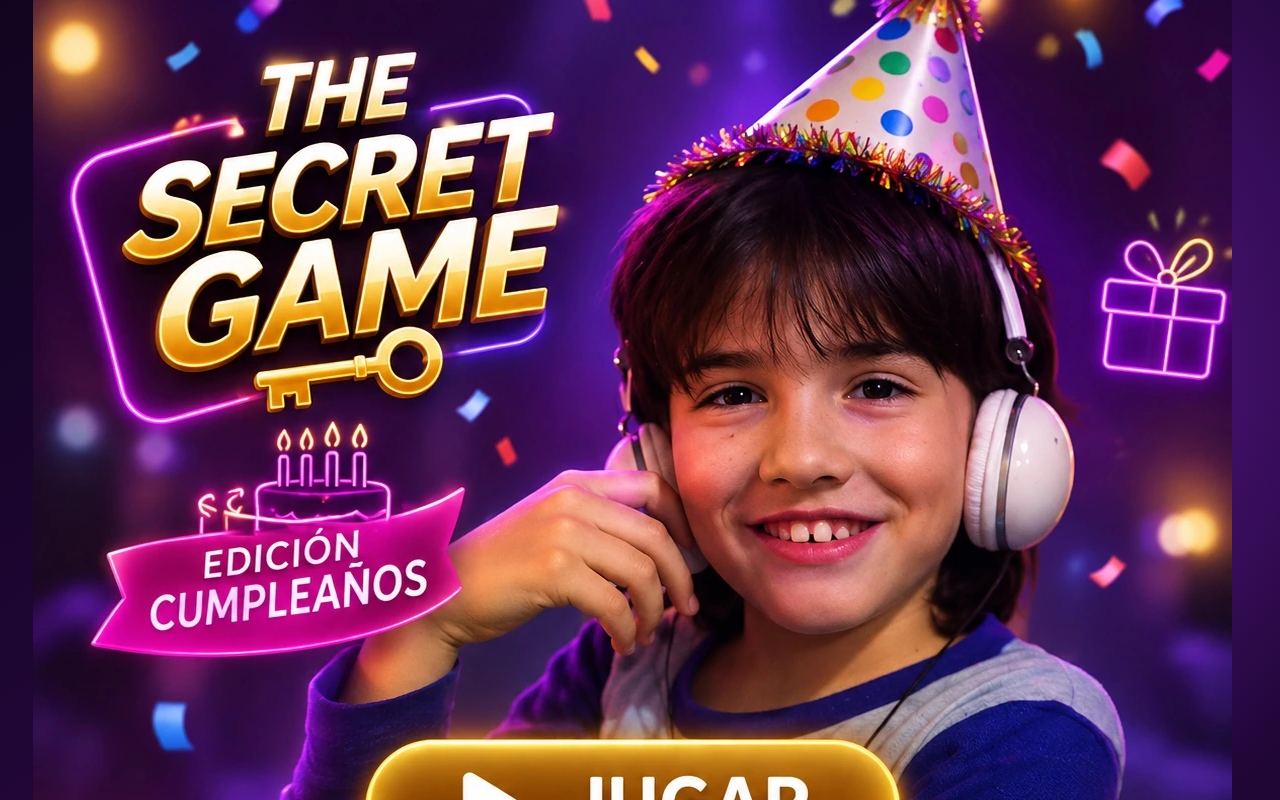
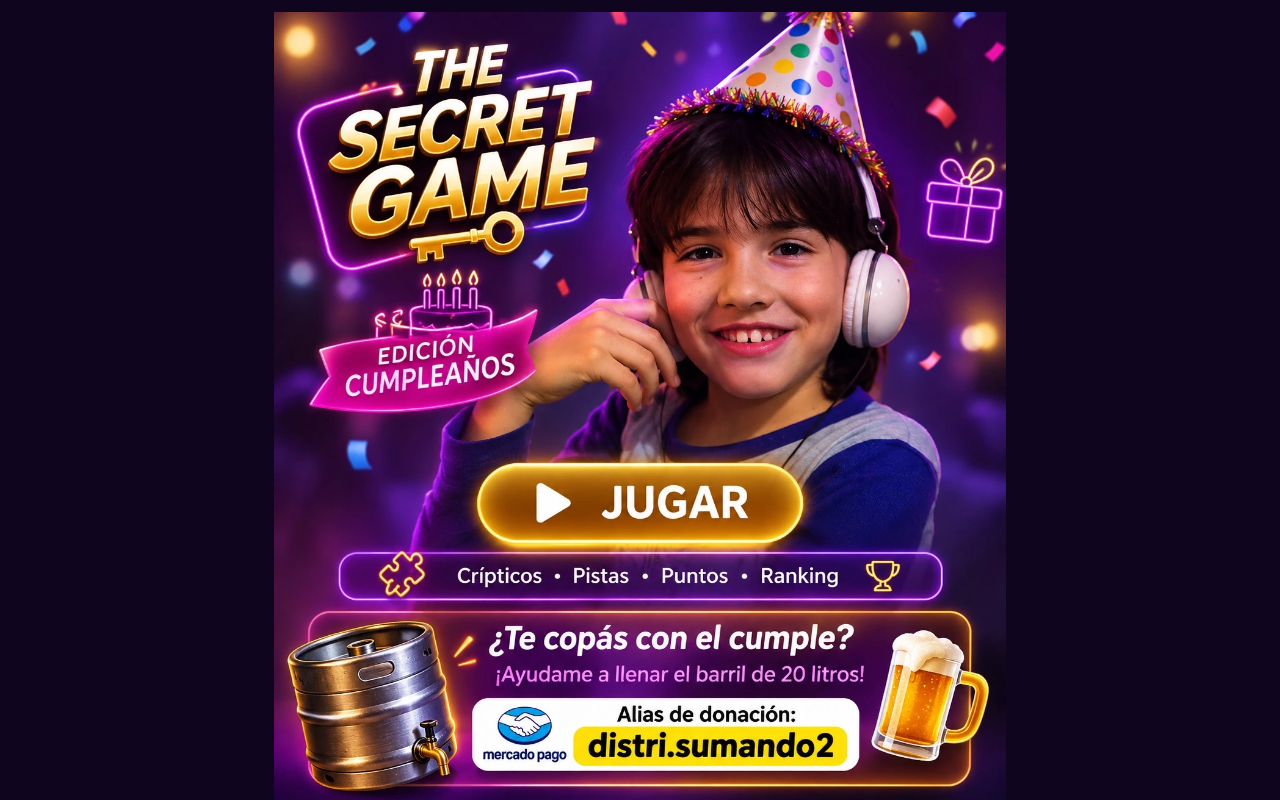
Before and after one commit to FreehandComunidad/supervecino-gestion, a Next.js app: page /cumple in a window 1280 px wide. Shown: the top 800 px of the page. Built offline with nearby package versions, Linux system fonts and the light colour scheme.

Commit message:
Style exact full artwork cover and transparent JUGAR hotspot

```diff
--- a/src/app/globals.css
+++ b/src/app/globals.css
@@ -258,3 +258,11 @@
 .secret-entry-screen .birthday-entry{width:100%;max-width:540px}
 .secret-entry-screen .birthday-entry-card{background:#fff;border-radius:22px;padding:30px}
 @media(max-width:600px){.secret-cover-art{padding:10px}.secret-cover-unavailable{min-height:96svh;border-radius:22px;padding:24px 16px}.secret-entry-back{top:10px;left:10px}}
+
+/* Exact artwork cover: preserve the supplied image and make only its JUGAR button interactive */
+.secret-cover{min-height:100svh;width:100%;display:flex;align-items:center;justify-content:center;overflow:hidden;padding:0;background:#10051f}
+.secret-cover-image-wrap{position:relative;width:min(100vw,calc(100svh * 0.914));aspect-ratio:1199/1312;max-height:100svh;flex:none}
+.secret-cover-image{display:block;width:100%;height:100%;object-fit:contain}
+.secret-cover-play-hotspot{position:absolute;left:26.8%;top:54.7%;width:43.8%;height:10.1%;border:0;border-radius:999px;background:transparent;cursor:pointer;touch-action:manipulation}
+.secret-cover-play-hotspot:focus-visible{outline:4px solid #fff;outline-offset:4px;box-shadow:0 0 0 7px #ffbd27}
+@media(min-width:700px){.secret-cover{padding:12px}.secret-cover-image-wrap{width:min(calc(100vw - 24px),calc(100svh * 0.914));}}
```
